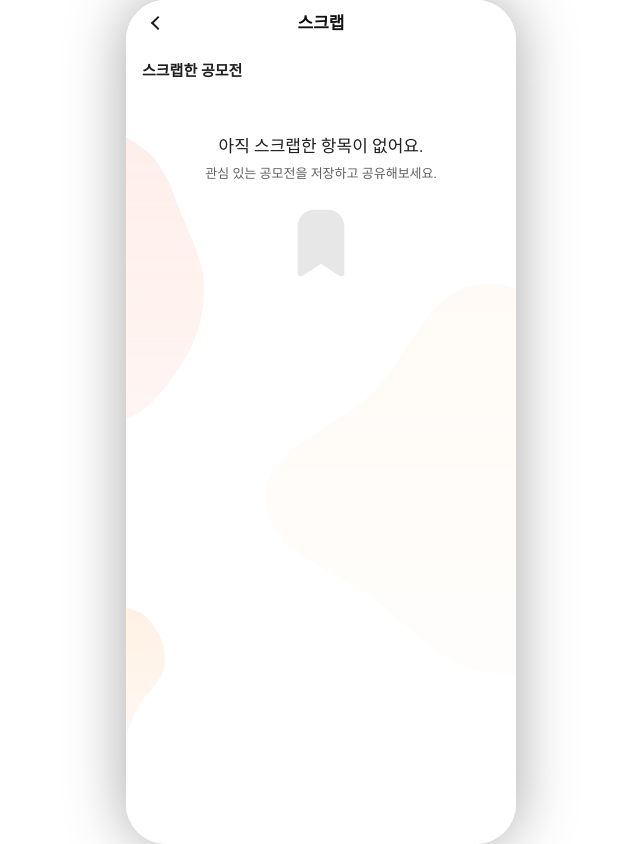
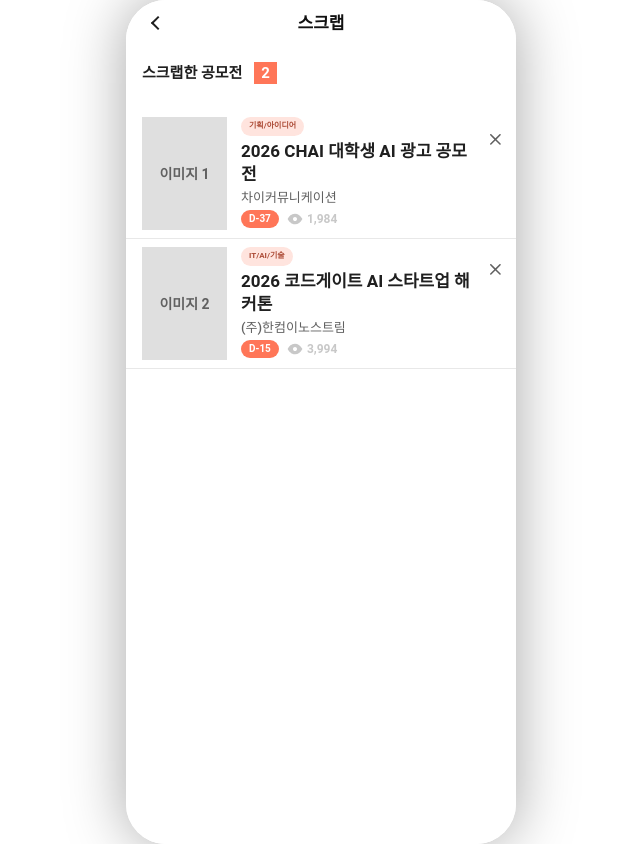
Before and after one commit to IT-Cotato/13th-Gongmozip-FE, a Next.js app: page /contests/scraps in a window 1280 px wide. Shown: the whole page, without its empty margins (319-959 px from the left). Built offline with nearby package versions, Linux system fonts and the light colour scheme.

Commit message:
style: 스크랩 목록 화면 스타일 수정

```diff
--- a/src/app/contests/_components/ContestList.tsx
+++ b/src/app/contests/_components/ContestList.tsx
@@ -46,7 +46,7 @@ export function ContestList({ contests }: ContestListProps) {
                   이미지 {index + 1}
                 </div>
 
-                <div className="min-w-0 pt-2">
+                <div className="min-w-0">
                   <span className="flex w-fit items-center justify-center rounded-[85px] bg-color-coral-100 px-2 py-1 text-center text-[8px] leading-[135%] font-semibold text-semantic-line-brand">
                     {contest.category}
                   </span>
--- a/src/app/contests/_components/ScrapList.tsx
+++ b/src/app/contests/_components/ScrapList.tsx
@@ -1,5 +1,9 @@
+"use client";
+
 import Image from "next/image";
 import Link from "next/link";
+import type { ReactNode } from "react";
+import { useState } from "react";
 
 import type { ContestSummary } from "../_types";
 
@@ -8,14 +12,23 @@ type ScrapListProps = {
 };
 
 export function ScrapList({ contests }: ScrapListProps) {
-  if (contests.length === 0) {
+  const [scrappedContests, setScrappedContests] = useState(contests);
+
+  if (scrappedContests.length === 0) {
     return (
-      <section aria-label="스크랩한 공모전" className="relative min-h-[560px] pt-4">
-        <h2 className="h-[18px] w-[107px] text-[15px] leading-[125%] font-bold text-color-gray-850">
-          스크랩한 공모전
-        </h2>
+      <section aria-label="스크랩한 공모전" className="relative -mx-4 min-h-full overflow-hidden px-4 pt-4">
+        <Image
+          src="/icons/contests/Frame.svg"
+          alt=""
+          width={390}
+          height={751}
+          className="pointer-events-none absolute inset-0 z-0 h-full w-full object-cover"
+          priority
+        />
 
-        <div className="absolute top-[88px] left-1/2 flex w-full -translate-x-1/2 flex-col items-center text-center">
+        <ScrapListHeader />
+
+        <div className="absolute top-[88px] left-1/2 z-10 flex w-full -translate-x-1/2 flex-col items-center text-center">
           <p className="text-center font-[Roboto] text-[17px] leading-[150%] font-normal text-semantic-label-normal">
             아직 스크랩한 항목이 없어요.
           </p>
@@ -35,24 +48,76 @@ export function ScrapList({ contests }: ScrapListProps) {
   }
 
   return (
-    <section aria-label="스크랩한 공모전" className="relative pt-4">
-      <h2 className="h-[18px] w-[107px] text-[15px] leading-[125%] font-bold text-color-gray-850">
-        스크랩한 공모전
-      </h2>
-      <div className="mt-4 flex flex-col gap-3">
-        {contests.map((contest) => (
-          <Link
+    <section aria-label="스크랩한 공모전" className="relative min-h-full bg-white pt-4">
+      <ScrapListHeader>
+        <span className="flex h-[22px] min-w-[22px] items-center justify-center bg-color-coral-500 px-[7px] text-[15px] leading-none font-bold text-white">
+          {scrappedContests.length}
+        </span>
+      </ScrapListHeader>
+
+      <div className="-mx-4 mt-[25px] flex flex-col">
+        {scrappedContests.map((contest, index) => (
+          <article
             key={contest.id}
-            href={`/contests/${contest.id}`}
-            className="block border-b border-color-gray-250 bg-white/80 py-3"
+            className="flex flex-col items-start self-stretch border-b border-color-gray-250 bg-white py-2 pr-2 pl-4"
           >
-            <h3 className="line-clamp-2 text-[17px] leading-[135%] font-bold text-color-gray-850">{contest.title}</h3>
-            <p className="mt-1 truncate text-[13px] leading-[125%] font-medium text-color-gray-650">
-              {contest.organizer}
-            </p>
-          </Link>
+            <div className="grid w-full min-h-[113px] grid-cols-[85px_minmax(0,1fr)_24px] gap-x-[14px]">
+              <Link
+                href={`/contests/${contest.id}`}
+                aria-label={`${contest.title} 상세정보 보기`}
+                className="contents"
+              >
+                <div className="flex h-[113px] w-[85px] items-center justify-center bg-color-gray-300 text-sm font-semibold text-color-gray-650">
+                  이미지 {index + 1}
+                </div>
+
+                <div className="min-w-0">
+                  <span className="flex w-fit items-center justify-center rounded-[85px] bg-color-coral-100 px-2 py-1 text-center text-[8px] leading-[135%] font-semibold text-semantic-line-brand">
+                    {contest.category}
+                  </span>
+                  <h3 className="mt-1 line-clamp-2 text-[17px] leading-[135%] font-bold text-color-gray-850">
+                    {contest.title}
+                  </h3>
+                  <p className="mt-1 truncate text-[13px] leading-[125%] font-medium text-color-gray-650">
+                    {contest.organizer}
+                  </p>
+                  <div className="mt-1 flex items-center gap-2">
+                    <span className="inline-flex items-center justify-center rounded-[85px] bg-color-coral-500 px-2 py-1 text-[10px] leading-none font-semibold text-white">
+                      {contest.dDay}
+                    </span>
+                    <span className="flex items-center gap-1 text-xs leading-[135%] font-semibold text-color-gray-350">
+                      <Image src="/icons/contests/tabler-eye.svg" alt="" width={16} height={16} />
+                      {contest.viewCount.toLocaleString("ko-KR")}
+                    </span>
+                  </div>
+                </div>
+              </Link>
+
+              <button
+                type="button"
+                aria-label={`${contest.title} 스크랩 해제`}
+                className="flex justify-center pt-[11px]"
+                onClick={() => {
+                  setScrappedContests((currentContests) =>
+                    currentContests.filter((currentContest) => currentContest.id !== contest.id),
+                  );
+                }}
+              >
+                <Image src="/icons/contests/x.svg" alt="" width={24} height={24} className="size-6 shrink-0" />
+              </button>
+            </div>
+          </article>
         ))}
       </div>
     </section>
   );
 }
+
+function ScrapListHeader({ children }: { children?: ReactNode }) {
+  return (
+    <div className="relative z-10 flex items-center gap-3">
+      <h2 className="text-[15px] leading-[125%] font-bold text-color-gray-850">스크랩한 공모전</h2>
+      {children}
+    </div>
+  );
+}
--- a/src/app/contests/scraps/page.tsx
+++ b/src/app/contests/scraps/page.tsx
@@ -1,13 +1,13 @@
-import Image from "next/image";
 import Link from "next/link";
 
 import { ScrapList } from "../_components/ScrapList";
+import { MOCK_CONTESTS } from "../_data/mockContests";
 
 export default function ContestScrapsPage() {
+  const scrappedContests = MOCK_CONTESTS.filter((contest) => contest.isScrapped);
+
   return (
     <main className="relative flex h-full w-full flex-col overflow-hidden bg-white text-color-gray-900">
-      <DecorativeShapes />
-
       <header className="relative z-10 flex w-full max-w-[390px] shrink-0 items-center justify-between bg-white px-4 py-1">
         <Link href="/contests" aria-label="공모전 목록으로 돌아가기" className="flex size-8 items-center justify-center">
           <span className="block h-2.5 w-2.5 rotate-45 border-b-2 border-l-2 border-color-gray-850" />
@@ -19,23 +19,8 @@ export default function ContestScrapsPage() {
       </header>
 
       <div className="relative z-10 flex-1 overflow-y-auto px-4">
-        <ScrapList contests={[]} />
+        <ScrapList contests={scrappedContests} />
       </div>
     </main>
   );
 }
-
-function DecorativeShapes() {
-  return (
-    <div aria-hidden="true" className="pointer-events-none absolute inset-0 z-0 overflow-hidden">
-      <Image
-        src="/icons/contests/Frame.svg"
-        alt=""
-        width={390}
-        height={751}
-        className="h-full w-full translate-y-[22px] object-cover"
-        priority
-      />
-    </div>
-  );
-}
```
